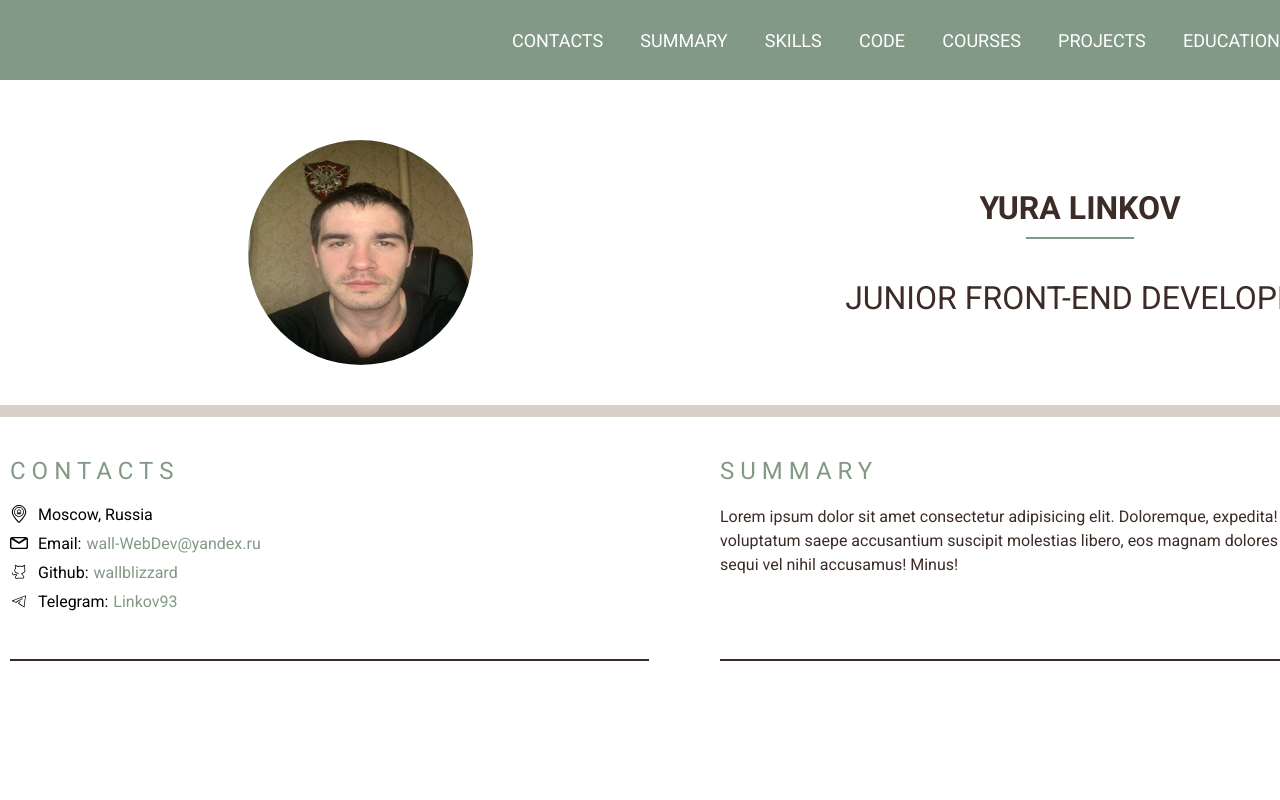
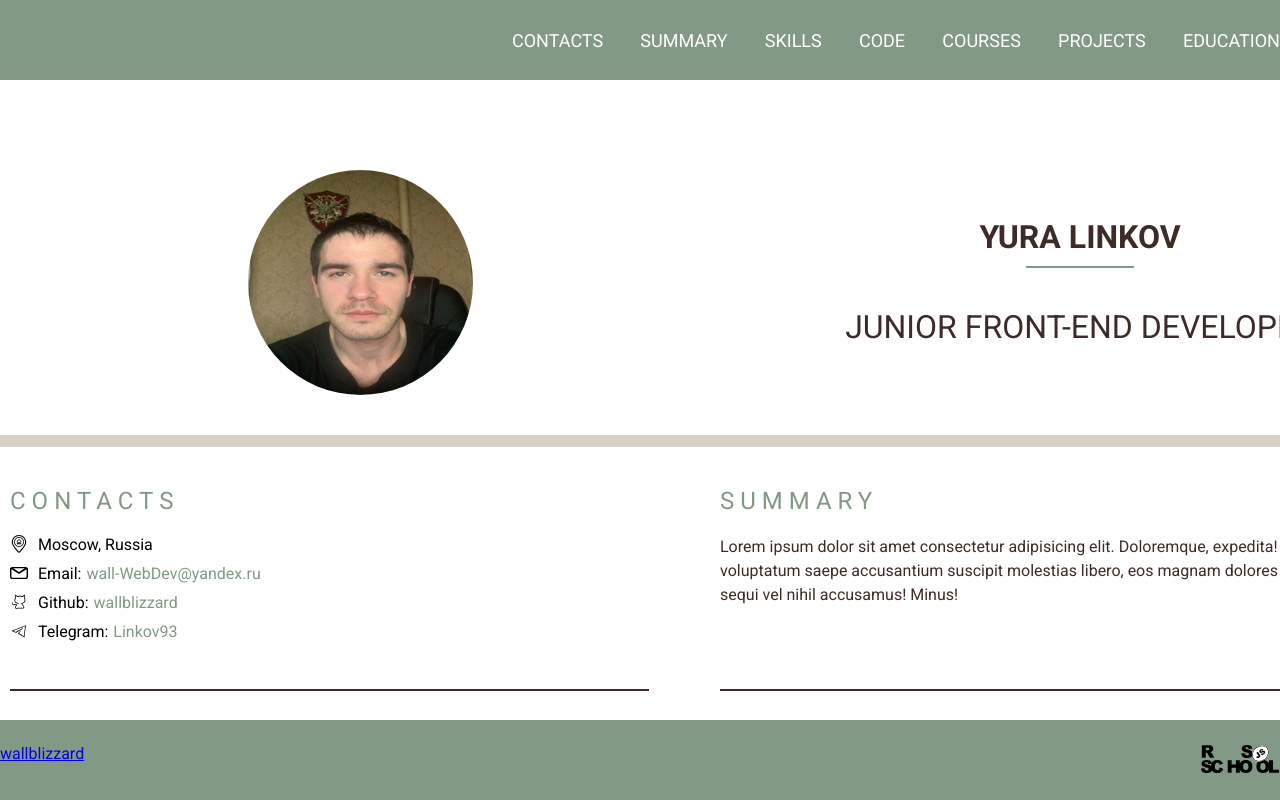
Before and after one commit to wallblizzard/rsschool-cv, a plain HTML site: page index.html in a window 1280 px wide. Shown: the top 800 px of the page. Drawn offline with Linux system fonts and the light colour scheme.

Commit message:
feat: add footer

```diff
--- a/css/style.css
+++ b/css/style.css
@@ -5,6 +5,9 @@
 }
 
 body {
+  display: flex;
+  flex-direction: column;
+  justify-content: space-between;
   font-size: 16px;
   font-family: 'Roboto', sans-serif;
   min-height: 100vh;
@@ -188,3 +191,20 @@ h2 {
   bottom: 0;
   background-color: #3d2b27;
 }
+
+.footer {
+  display: flex;
+  align-items: center;
+  background-color: #829985;
+  height: 80px;
+}
+
+.rsschool-img {
+  width: 80px;
+  height: 29px;
+}
+
+.footer-links {
+  display: flex;
+  justify-content: space-between;
+}
--- a/index.html
+++ b/index.html
@@ -74,6 +74,18 @@
       </div>
     </section>
   </main>
+  <footer class="footer">
+    <div class="container">
+      <div class="footer-links">
+        <div class="my-git">
+          <a href="https://github.com/wallblizzard">wallblizzard</a>
+        </div>
+        <div class="rsschool">
+          <a href="https://rs.school/js/"><img class="rsschool-img" src="assets/icons/rs_school.svg" alt="rsschool"></a>
+        </div>
+      </div>
+    </div>
+  </footer>
 </body>
 
 </html>
```
Also changed, not shown: assets/icons/rs_school.svg (added).
